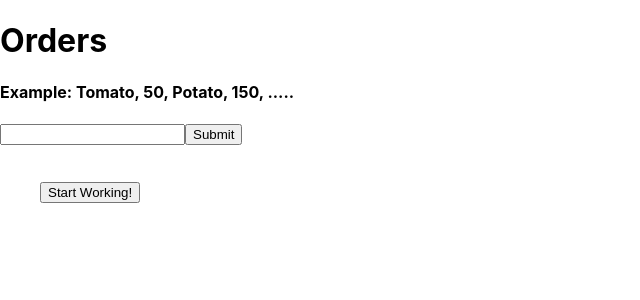
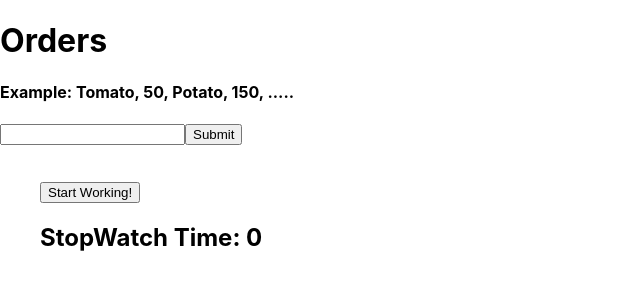
Before and after one commit to CrissZollo/order, a React (Create React App) app: page / in a window 1280 px wide. Shown: the top 300 px of the page, without its empty margins (0-640 px from the left). Built offline with nearby package versions, Linux system fonts and the light colour scheme.

Commit message:
Added interval to dispatcher

```diff
--- a/src/components/Dispather.js
+++ b/src/components/Dispather.js
@@ -1,9 +1,15 @@
+import { useState } from "react";
+
 const Dispather = ({ orderArr, submitted }) => {
+
+    let [time, setTime] = useState(0);
+
 
     function useTimer() {
         if (submitted) {
             const timer = setInterval(() => {
-                console.log("Tik tok On the Clock")
+                time++;
+                setTime(time)
             }, 1000)
             return () => clearInterval(timer);
         }
@@ -15,6 +21,7 @@ const Dispather = ({ orderArr, submitted }) => {
                 {orderArr.map((order) => <li key={order.id}>{order.name + " " + order.time}</li>)}
                 <br />
                 <button onClick={useTimer}>Start Working!</button>
+                <h2>StopWatch Time: {time}</h2>
             </ul>
         </div>
     )
--- a/src/components/Orders.js
+++ b/src/components/Orders.js
@@ -15,7 +15,7 @@ const Orders = () => {
         for (let i = 0; i < splitArr.length; i += 2) {
             orderArr.push({
                 id: i / 2,
-                name: splitArr[i],
+                name: splitArr[i] === "" ? "Empty" : splitArr[i],
                 time: !isNaN(parseInt(splitArr[i + 1])) ? parseInt(splitArr[i + 1]) : 0
             });
 
```
Also changed, not shown: 1 other file (tests, documents, lock files or other folders).
